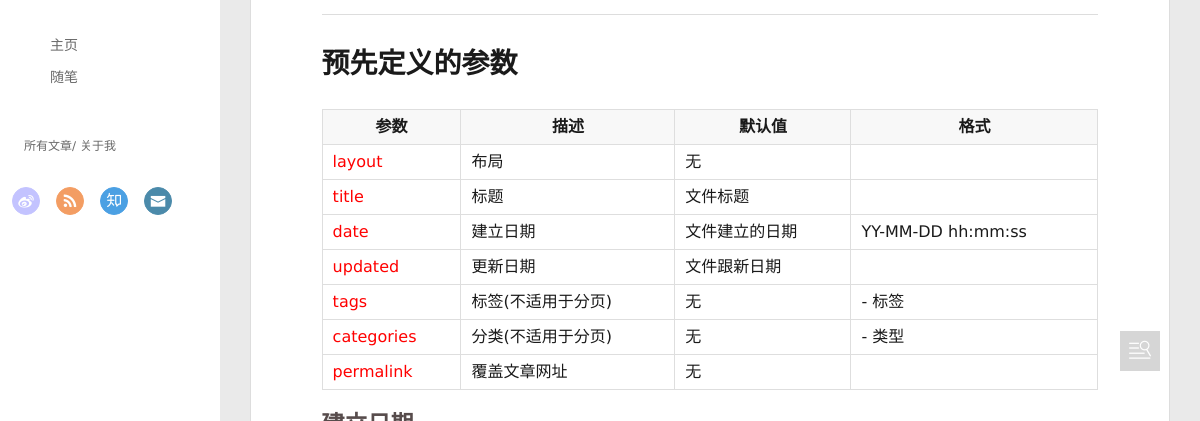
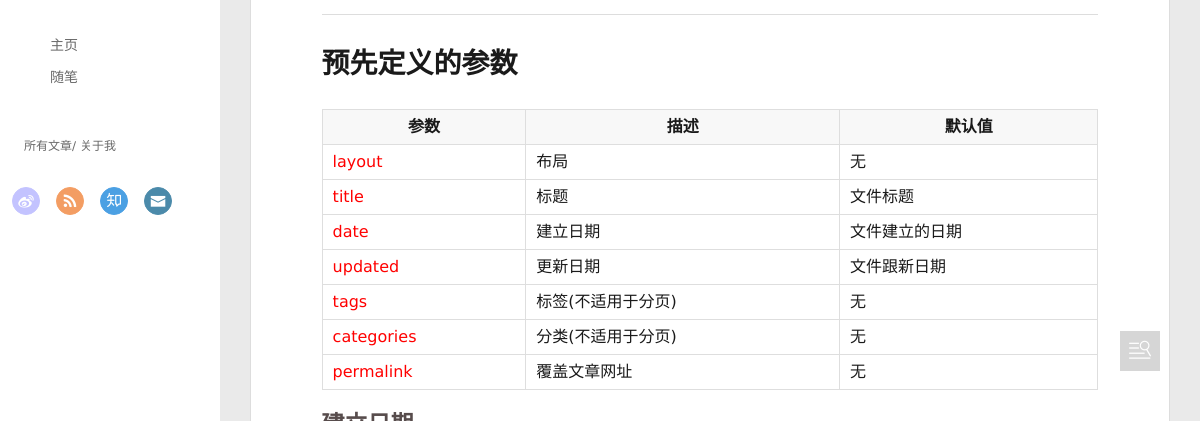
Before and after one commit to wangyuxuan0/wangyuxuan0.github.io, a plain HTML site: page 2019/07/08/hexo文章的创建/index.html in a window 1280 px wide. Shown: the part 379-800 px from the top of the page, 80-1280 px from the left. Drawn offline with Linux system fonts and the light colour scheme.

Commit message:
Site updated: 2019-07-08 18:20:00

```diff
--- a/2019/07/08/hexo文章的创建/index.html
+++ b/2019/07/08/hexo文章的创建/index.html
@@ -17,7 +17,7 @@
 <meta property="og:description" content="hexo从创建到如何编写文件，主要用于总结之前找的一些方法。">
 <meta property="og:locale" content="default">
 <meta property="og:image" content="http://img3.duitang.com/uploads/item/201508/04/20150804132042_ESMjc.jpeg">
-<meta property="og:updated_time" content="2019-07-08T09:12:18.175Z">
+<meta property="og:updated_time" content="2019-07-08T10:19:16.217Z">
 <meta name="twitter:card" content="summary">
 <meta name="twitter:title" content="hexo文章的创建">
 <meta name="twitter:description" content="hexo从创建到如何编写文件，主要用于总结之前找的一些方法。">
@@ -194,50 +194,42 @@
 <th>参数</th>
 <th>描述</th>
 <th>默认值</th>
-<th>格式</th>
 </tr>
 </thead>
 <tbody><tr>
 <td><font color="red">layout</font></td>
 <td>布局</td>
 <td>无</td>
-<td></td>
 </tr>
 <tr>
 <td><font color="red">title</font></td>
 <td>标题</td>
 <td>文件标题</td>
-<td></td>
 </tr>
 <tr>
 <td><font color="red">date</font></td>
 <td>建立日期</td>
 <td>文件建立的日期</td>
-<td>YY-MM-DD hh:mm:ss</td>
 </tr>
 <tr>
 <td><font color="red">updated</font></td>
 <td>更新日期</td>
 <td>文件跟新日期</td>
-<td></td>
 </tr>
 <tr>
 <td><font color="red">tags</font></td>
 <td>标签(不适用于分页)</td>
 <td>无</td>
-<td>- 标签</td>
 </tr>
 <tr>
 <td><font color="red">categories</font></td>
 <td>分类(不适用于分页)</td>
 <td>无</td>
-<td>- 类型</td>
 </tr>
 <tr>
 <td><font color="red">permalink</font></td>
 <td>覆盖文章网址</td>
 <td>无</td>
-<td></td>
 </tr>
 </tbody></table>
 <h2 id="建立日期"><a href="#建立日期" class="headerlink" title="建立日期"></a>建立日期</h2><p>在创建新文章的时候就存在title与data，并不需要自己修改。</p>
@@ -323,7 +315,7 @@
 
 <p>表现形式:</p>
 <blockquote>
-<p><a href="http://ibruce.info" target="_blank" rel="noopener">http://ibruce.info</a><br><a href="mailto:&#x62;&#117;&#x2e;&#x72;&#x75;&#x40;&#113;&#113;&#46;&#99;&#111;&#x6d;" target="_blank" rel="noopener">&#x62;&#117;&#x2e;&#x72;&#x75;&#x40;&#113;&#113;&#46;&#99;&#111;&#x6d;</a></p>
+<p><a href="http://ibruce.info" target="_blank" rel="noopener">http://ibruce.info</a><br><a href="mailto:&#x62;&#117;&#x2e;&#114;&#117;&#x40;&#x71;&#x71;&#46;&#99;&#x6f;&#109;" target="_blank" rel="noopener">&#x62;&#117;&#x2e;&#114;&#117;&#x40;&#x71;&#x71;&#46;&#99;&#x6f;&#109;</a></p>
 </blockquote>
 <h2 id="代码"><a href="#代码" class="headerlink" title="代码"></a>代码</h2><h3 id="行内代码"><a href="#行内代码" class="headerlink" title="行内代码"></a>行内代码</h3><figure class="highlight plain"><table><tr><td class="gutter"><pre><span class="line">1</span><br></pre></td><td class="code"><pre><span class="line">`Java`</span><br></pre></td></tr></table></figure>
 
```
